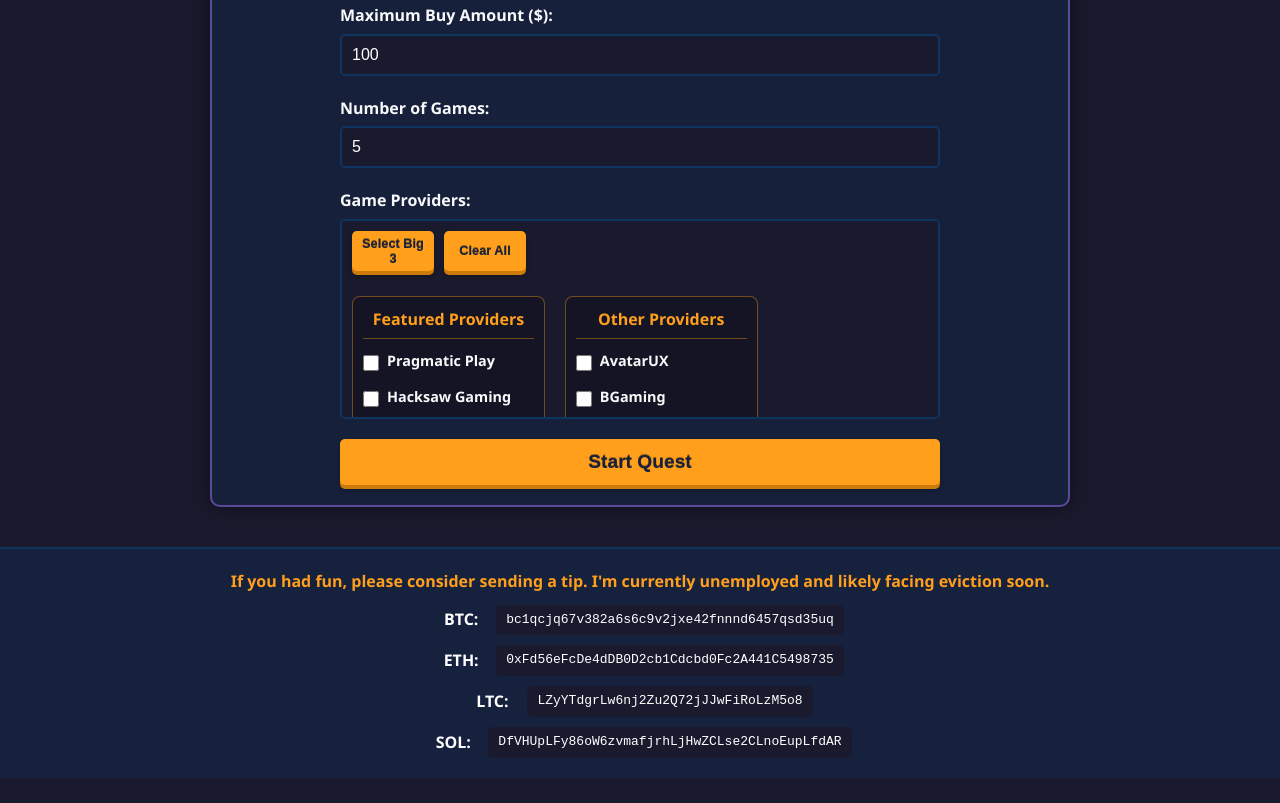
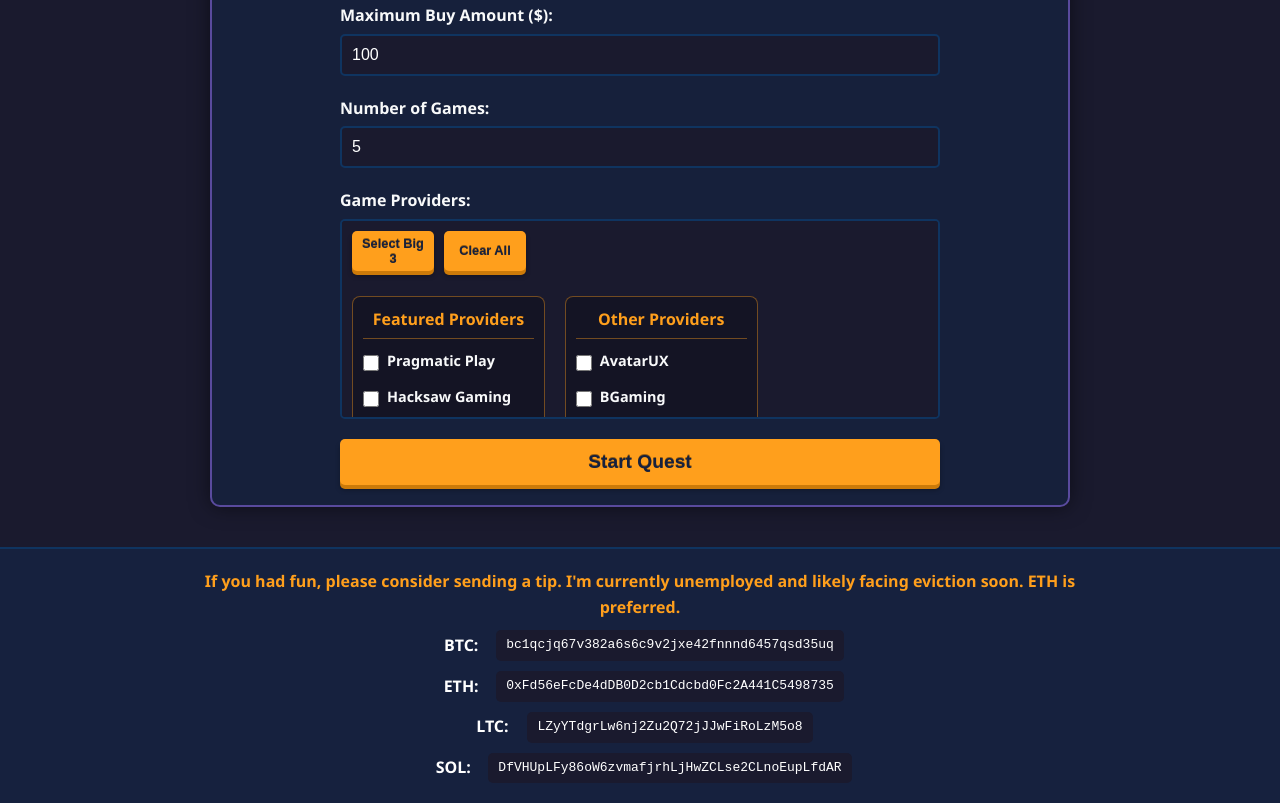
Before and after one commit to AUrbanec/SlotQuest, a plain HTML site: page index.html in a window 1280 px wide. Shown: the part 392-1195 px from the top of the page. Before the commit the page ends 1170 px from the top, so only its background shows below. Drawn offline with Linux system fonts and the light colour scheme.

Commit message:
Update index.html

```diff
--- a/index.html
+++ b/index.html
@@ -111,7 +111,7 @@
 
     <footer>
         <div class="crypto-tips">
-            <p>If you had fun, please consider sending a tip. I'm currently unemployed and likely facing eviction soon.</p>
+            <p>If you had fun, please consider sending a tip. I'm currently unemployed and likely facing eviction soon. ETH is preferred.</p>
             <div class="crypto-addresses">
                 <div class="crypto">
                     <span>BTC:</span>
```
